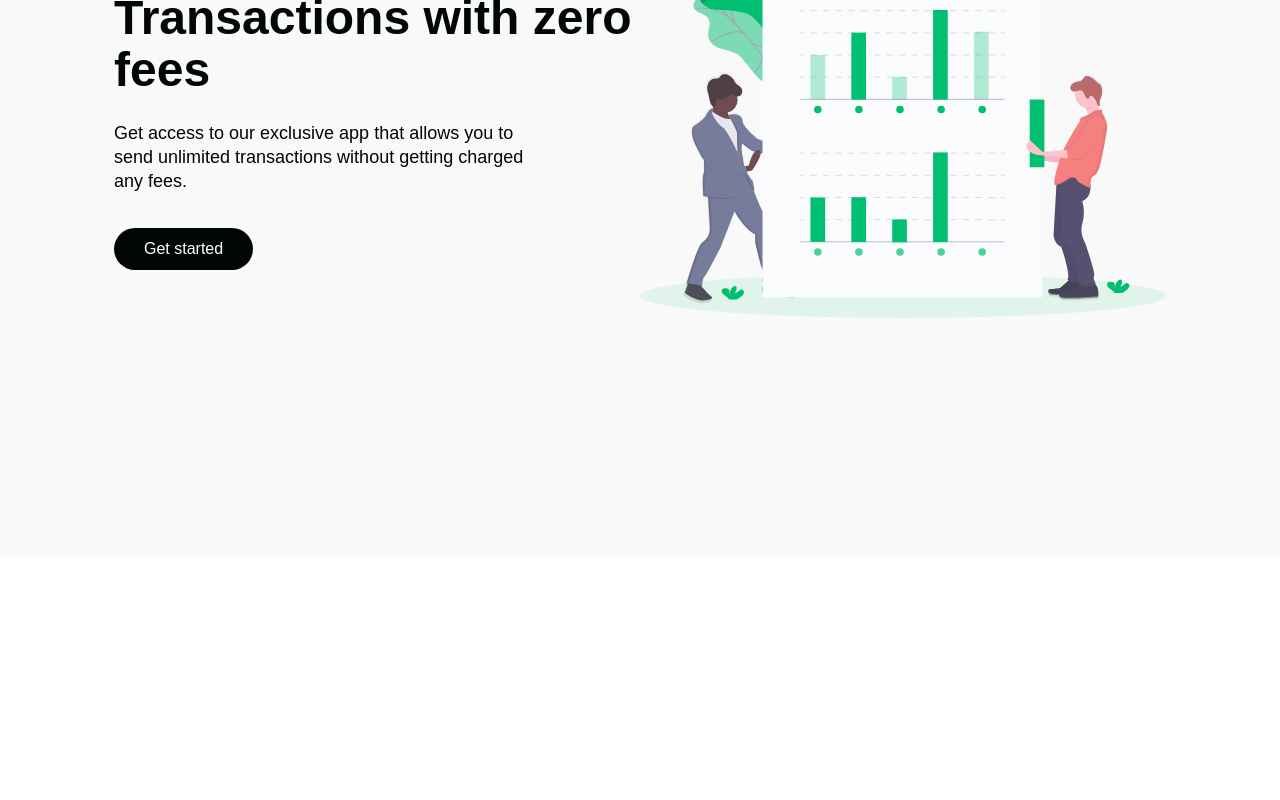
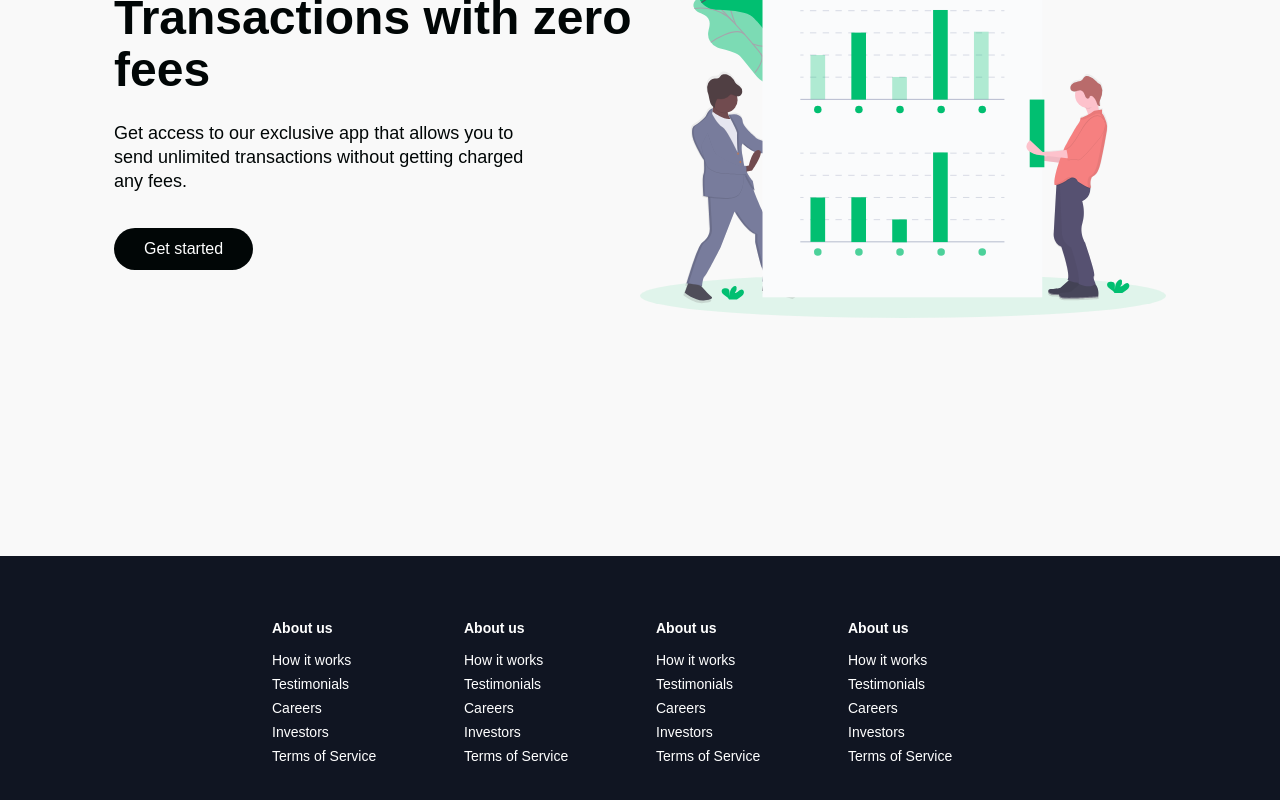
Before and after one commit to devslife7/marcvit-website, a React (Create React App) app: page / in a window 1280 px wide. Shown: the part 3704-4504 px from the top of the page. Before the commit the page ends 4260 px from the top, so only its background shows below. Built offline with nearby package versions, Linux system fonts and the light colour scheme; a web font is replaced by a local one.

Commit message:
added footer and its styles

```diff
--- /dev/null
+++ b/src/components/Footer/FooterElements.js
@@ -0,0 +1,67 @@
+import styled from "styled-components"
+import { Link } from "react-router-dom"
+
+export const FooterContainer = styled.footer`
+  background-color: #101522;
+`
+
+export const FooterWrap = styled.div`
+  padding: 48px 24px;
+  display: flex;
+  flex-direction: column;
+  justify-content: center;
+  align-items: center;
+  max-width: 1100px;
+  margin: 0 auto;
+`
+
+export const FooterLinksContainer = styled.div`
+  display: flex;
+  justify-content: center;
+
+  @media screen and (max-width: 820px) {
+    padding-top: 32px;
+  }
+`
+
+export const FooterLinksWrapper = styled.div`
+  display: flex;
+
+  @media screen and (max-width: 820px) {
+    flex-direction: column;
+  }
+`
+
+export const FooterLinkItems = styled.div`
+  display: flex;
+  flex-direction: column;
+  align-items: flex-start;
+  margin: 16px;
+  text-align: left;
+  width: 160px;
+  box-sizing: border-box;
+  color: #fff;
+
+  @media screen and (max-width: 420px) {
+    margin: 0;
+    padding: 10px;
+    width: 100%;
+  }
+`
+
+export const FooterLinkTitle = styled.h1`
+  font-size: 14px;
+  margin-bottom: 16px;
+`
+
+export const FooterLink = styled(Link)`
+  color: #fff;
+  text-decoration: none;
+  margin-bottom: 0.5rem;
+  font-size: 14px;
+
+  &:hover {
+    color: #01bf71;
+    transition: 0.3s ease-ease-in-out;
+  }
+`
--- /dev/null
+++ b/src/components/Footer/index.js
@@ -0,0 +1,57 @@
+import React from "react"
+import {
+  FooterContainer,
+  FooterLink,
+  FooterLinkItems,
+  FooterLinksContainer,
+  FooterLinksWrapper,
+  FooterLinkTitle,
+  FooterWrap,
+} from "./FooterElements"
+
+export default function Footer() {
+  return (
+    <FooterContainer>
+      <FooterWrap>
+        <FooterLinksContainer>
+          <FooterLinksWrapper>
+            <FooterLinkItems>
+              <FooterLinkTitle>About us</FooterLinkTitle>
+              <FooterLink to='/signin'>How it works</FooterLink>
+              <FooterLink to='/signin'>Testimonials</FooterLink>
+              <FooterLink to='/signin'>Careers</FooterLink>
+              <FooterLink to='/signin'>Investors</FooterLink>
+              <FooterLink to='/signin'>Terms of Service</FooterLink>
+            </FooterLinkItems>
+            <FooterLinkItems>
+              <FooterLinkTitle>About us</FooterLinkTitle>
+              <FooterLink to='/signin'>How it works</FooterLink>
+              <FooterLink to='/signin'>Testimonials</FooterLink>
+              <FooterLink to='/signin'>Careers</FooterLink>
+              <FooterLink to='/signin'>Investors</FooterLink>
+              <FooterLink to='/signin'>Terms of Service</FooterLink>
+            </FooterLinkItems>
+          </FooterLinksWrapper>
+          <FooterLinksWrapper>
+            <FooterLinkItems>
+              <FooterLinkTitle>About us</FooterLinkTitle>
+              <FooterLink to='/signin'>How it works</FooterLink>
+              <FooterLink to='/signin'>Testimonials</FooterLink>
+              <FooterLink to='/signin'>Careers</FooterLink>
+              <FooterLink to='/signin'>Investors</FooterLink>
+              <FooterLink to='/signin'>Terms of Service</FooterLink>
+            </FooterLinkItems>
+            <FooterLinkItems>
+              <FooterLinkTitle>About us</FooterLinkTitle>
+              <FooterLink to='/signin'>How it works</FooterLink>
+              <FooterLink to='/signin'>Testimonials</FooterLink>
+              <FooterLink to='/signin'>Careers</FooterLink>
+              <FooterLink to='/signin'>Investors</FooterLink>
+              <FooterLink to='/signin'>Terms of Service</FooterLink>
+            </FooterLinkItems>
+          </FooterLinksWrapper>
+        </FooterLinksContainer>
+      </FooterWrap>
+    </FooterContainer>
+  )
+}
--- a/src/pages/index.js
+++ b/src/pages/index.js
@@ -1,4 +1,5 @@
 import React, { useState } from "react"
+import Footer from "../components/Footer"
 import HeroSection from "../components/HeroSection"
 import { homeObjOne, homeObjTwo, homeObjThree } from "../components/InfoSection/Data"
 import InfoSection from "../components/InfoSection/Index"
@@ -22,6 +23,7 @@
       <InfoSection {...homeObjTwo} />
       <Services />
       <InfoSection {...homeObjThree} />
+      <Footer />
     </>
   )
 }
```
